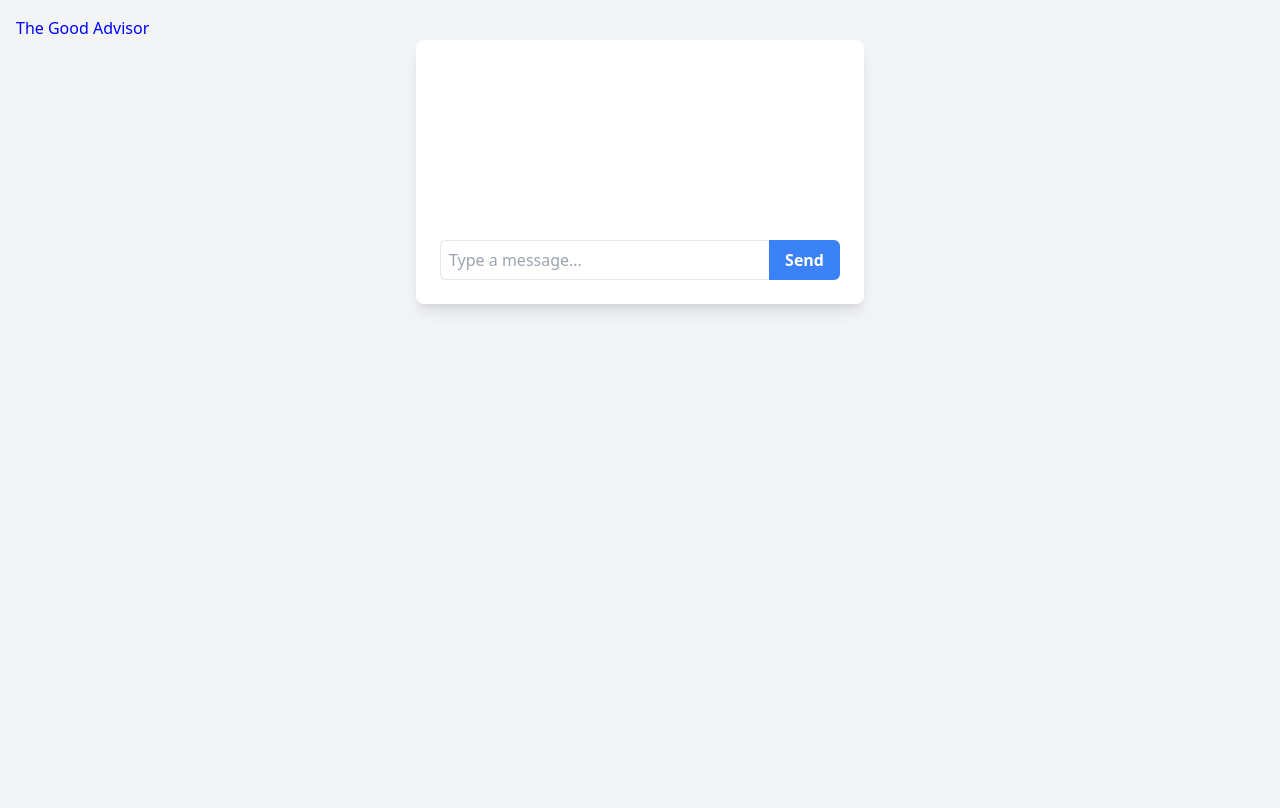
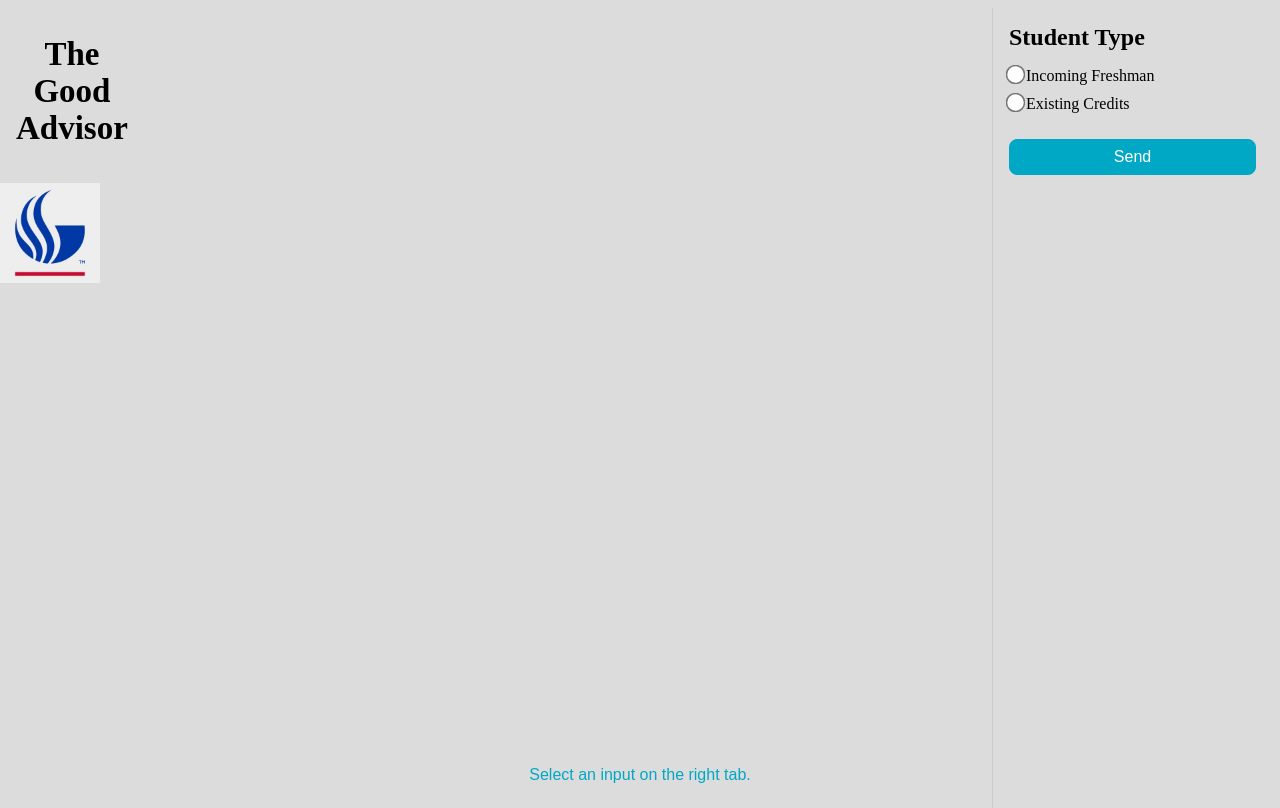
Before and after one commit to ashlynthemitm/TheGoodAdvisor, a plain HTML site: page ChatUI/index.html in a window 1280 px wide. Drawn offline with nearby package versions, Linux system fonts and the light colour scheme.

Commit message:
Moving Phil UI into it's on separate folder

```diff
--- a/ChatUI/index.html
+++ b/ChatUI/index.html
@@ -1,22 +1,68 @@
 <!DOCTYPE html>
-<html lang="en">
+<html>
 <head>
-    <meta charset="UTF-8">
-    <meta name="viewport" content="width=device-width, initial-scale=1.0">
     <title>The Good Advisor</title>
-    <link href="https://cdn.jsdelivr.net/npm/tailwindcss@2.2.16/dist/tailwind.min.css" rel="stylesheet">
-    <script src="https://unpkg.com/htmx.org@1.7.1/dist/htmx.min.js"></script>
+    <link rel="stylesheet" href="style.css">
 </head>
-    <h1 style="color: blue;">The Good Advisor</h1>
-    <body class="bg-gray-100 p-4">
-        <div class="max-w-md mx-auto bg-white rounded-lg shadow-lg p-6 mb-6">
-            <div id="chat" class="h-40 overflow-y-auto"></div>
-            <div class="mt-4 flex">
-                <input id="message" class="w-full rounded-l-md border-t mr-0 border-b border-l text-gray-800 border-gray-200 bg-white px-2 py-1" type="text" placeholder="Type a message...">
-                <button hx-post="/send_message" hx-trigger="click" hx-swap="outerHTML" class="bg-blue-500 hover:bg-blue-700 text-white font-bold py-2 px-4 rounded-r-md">
-                    Send
-                </button>
-            </div>
+<body class="page-background">
+<div class="header">
+    <h1>
+        <a href="index.html" class="plain-link">The<br>Good<br>Advisor</a>
+    </h1>
+</div>
+
+<div class="logo">
+    <img src="gsu.png" alt="The Good Advisor">
+</div>
+
+<div class="main-content">
+    <div class="status-message" id="statusMessageField">
+        Select an input on the right tab.
+    </div>
+</div>
+
+<div class="right-tab">
+    <h2>Student Type</h2>
+    <div class="radio-group">
+        <label>
+            <input type="radio" name="student-type" value="incoming-freshman"> Incoming Freshman
+        </label>
+        <label>
+            <input type="radio" name="student-type" value="existing-credits"> Existing Credits
+        </label>
+    </div>
+
+    <!-- Options for Incoming Freshman -->
+    <div id="incoming-freshman-options" style="display: none;">
+        <div>
+            <label>
+                <input type="radio" name="student-option" value="four-year-plan"> Four Year Plan
+            </label>
         </div>
-    </body>
+        <div>
+            <label>
+                <input type="radio" name="student-option" value="prerequisites"> Pre-requisites for a Course
+            </label>
+        </div>
+        <div>
+            <label>
+                <input type="radio" name="student-option" value="software-engineering"> Software Engineering Coursework
+            </label>
+        </div>
+    </div>
+
+    <button type="button" id="submitButton">Send</button>
+</div>
+
+<!-- Input Message Field -->
+<input type="text" placeholder="Input Message Field" id="inputMessageField" style="display: none;">
+
+<!-- Output Message Field -->
+<div class="output-message" id="outputMessageField" style="display: none;">
+    <!-- Output message content goes here -->
+</div>
+
+<!-- Include the JavaScript file -->
+<script src="script.js"></script>
+</body>
 </html>
--- /dev/null
+++ b/ChatUI/script.js
@@ -0,0 +1,31 @@
+document.getElementById("submitButton").addEventListener("click", function () {
+    var selectedStudentType = document.querySelector('input[name="student-type"]:checked');
+    var inputMessageField = document.getElementById("inputMessageField");
+    var outputMessageField = document.getElementById("outputMessageField");
+    var rightTabHeading = document.querySelector('.right-tab h2');
+    var incomingFreshmanOptions = document.getElementById("incoming-freshman-options");
+
+    if (selectedStudentType) {
+        var selectedValue = selectedStudentType.value;
+
+        if (selectedValue === "incoming-freshman") {
+            inputMessageField.value = "Incoming Freshman";
+            rightTabHeading.textContent = "How May I Assist You?";
+            outputMessageField.textContent = "Welcome to Georgia State University! I am The Good Advisor! I have a few follow-up questions. Please select an option using the right tab.";
+            var studentTypeContainer = document.querySelector('.radio-group');
+            studentTypeContainer.innerHTML = '';
+            incomingFreshmanOptions.style.display = "block";
+        } else if (selectedValue === "existing-credits") {
+            inputMessageField.value = "Existing Credits";
+            rightTabHeading.textContent = "What Courses Have You Taken?";
+            outputMessageField.textContent = "Welcome to Georgia State University! I am The Good Advisor! Please provide more details about your existing credits.";
+            incomingFreshmanOptions.style.display = "none";
+        }
+
+        // Show the input and output fields
+        inputMessageField.style.display = "block";
+        outputMessageField.style.display = "block";
+    } else {
+        outputMessageField.textContent = "Select a student type first.";
+    }
+});
--- /dev/null
+++ b/ChatUI/style.css
@@ -0,0 +1,148 @@
+/* Reset some default styles for margin and padding */
+* {
+    margin: 0;
+    padding: 0;
+    box-sizing: border-box;
+}
+
+/* Apply a grayish background color to the entire page */
+.page-background {
+    background-color: #dcdcdc; /* Grayish color */
+}
+
+/* Header */
+.header {
+    display: flex;
+    align-items: center;
+    justify-content: flex-start;
+    padding: 1rem;
+    background-color: #dcdcdc; /* Use the same background color as the body */
+}
+
+/* Logo */
+.logo {
+    display: flex;
+    align-items: center;
+}
+
+/* Logo image */
+.logo img {
+    width: 100px;
+    height: 100px;
+}
+
+/* Header heading */
+.header h1 {
+    font-size: 33px;
+    font-weight: 600;
+    text-align: center;
+    margin: 0;
+    padding: 20px 0;
+}
+
+/* Main content area */
+.main-content {
+    padding: 1rem;
+    background-color: #dcdcdc; /* Use the same background color as the body */
+    margin-left: 20px; /* Add a left margin of 20px */
+}
+
+/* Input Message Field */
+input[type="text"] {
+    width: calc(50% - 200px);
+    padding: 0.5rem;
+    border: 1px solid #00a8c5;
+    border-radius: 0.5rem;
+    font-family: "Proxima Nova", sans-serif;
+    font-size: 1rem;
+    font-weight: 400;
+    color: #000000;
+    position: absolute;
+    bottom: 45rem;
+    left: 35em;
+    background-color: #dcdcdc; /* Use the same background color as the body */
+}
+
+/* Status message */
+.status-message {
+    position: absolute;
+    bottom: 1rem;
+    left: 50%;
+    transform: translateX(-50%);
+    font-family: "Proxima Nova", sans-serif;
+    font-size: 1rem;
+    font-weight: 400;
+    color: #00a8c5;
+    background-color: #dcdcdc; /* Use the same background color as the body */
+}
+
+/* Output Message Field */
+.output-message {
+    width: calc(50% - 200px); /* Match the same width as the input message field */
+    padding: 0.5rem;
+    border: 1px solid #00a8c5;
+    border-radius: 0.5rem;
+    font-family: "Proxima Nova", sans-serif;
+    font-size: 1rem;
+    font-weight: 400;
+    color: #000000;
+    position: absolute;
+    bottom: 38rem;
+    left: 13em; /* Adjust the left position to match the input message field */
+    background-color: #dcdcdc; /* Use the same background color as the body */
+}
+
+/* Right tab */
+.right-tab {
+    position: absolute;
+    top: 0.5rem;
+    right: 0.5rem;
+    width: 280px;
+    height: 100%;
+    padding: 1rem;
+    background-color: #dcdcdc; /* Use the same background color as the body */
+    border-left: 1px solid #cccccc;
+    z-index: 2;
+}
+
+/* Adjust the alignment of circular radio buttons */
+.radio-group {
+    margin-top: 1rem;
+}
+
+.radio-group label {
+    display: block;
+    margin-bottom: 10px;
+    cursor: pointer;
+}
+
+.radio-group input[type="radio"] {
+    margin: 0;
+    transform: scale(1.5);
+}
+
+/* Send button */
+button[type="button"] {
+    margin-top: 1rem;
+    width: 100%;
+    padding: 0.5rem;
+    border: 1px solid #00a8c5;
+    border-radius: 0.5rem;
+    background-color: #00a8c5;
+    color: #ffffff;
+    font-family: "Proxima Nova", sans-serif;
+    font-size: 1rem;
+    font-weight: 400;
+    cursor: pointer;
+}
+
+button[type="button"]:hover {
+    background-color: #0092a2; /* Change color on hover for interactivity */
+}
+
+/* Add styles for plain-link class to make the link appear as plain text */
+.plain-link {
+    text-decoration: none;
+    color: inherit;
+    cursor: default;
+}
```
Also changed, not shown: ChatUI/gsu.png (added).
